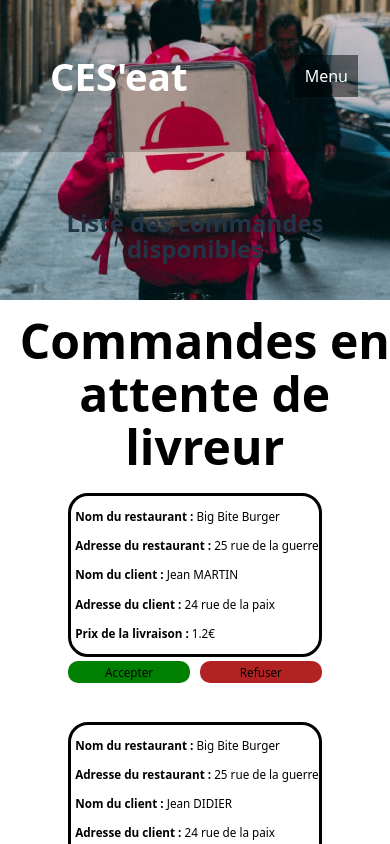
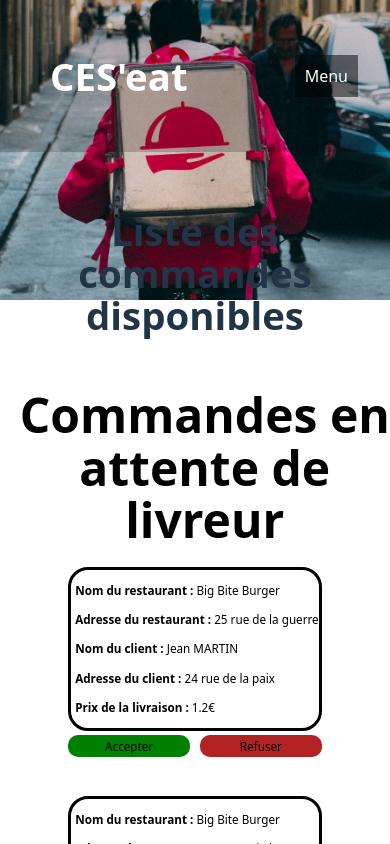
Before and after one commit to ValentinB03/WEB_Avance_Front, a React (Vite) app: page /livreur-commande in a window 390 px wide. Built offline with nearby package versions, Linux system fonts and the light colour scheme.

Commit message:
Modifs CSS

```diff
--- a/src/Restaurant/gestion_commande/restaurant-gestion-commande.css
+++ b/src/Restaurant/gestion_commande/restaurant-gestion-commande.css
@@ -1,3 +1,8 @@
+.titre-gestion_commande{
+    margin-top: -70px;          /* Ajuste la position du titre */
+    color: white;
+}
+
 .container {
     display: flex;
     flex-direction: row;
@@ -79,10 +84,6 @@
         display: none;
     }
 
-    .titre-panier{
-        font-size: 2rem;
-    }
-
     .etat-commande {
         flex-direction: column;
     }
@@ -91,8 +92,8 @@
         font-size: 1.2rem;
     }
 
-    .titre-panier{
-        font-size: 1.5rem;
+    .titre-gestion_commande{
+        margin-top: -90px;          /* Ajuste la position du titre */
     }
 
     .bouton-commande, .bouton-commande-attente{
--- a/src/Restaurant/gestion_commande/restaurant-gestion-commande.jsx
+++ b/src/Restaurant/gestion_commande/restaurant-gestion-commande.jsx
@@ -20,7 +20,7 @@
             <NavBar />
             <img src={background} alt="Background" className="background-image-panier" />
 
-            <h1 className="titre-panier">Commandes en cours</h1>
+            <h1 className="titre-gestion_commande">Commandes en cours</h1>
             <div className={"container"}>
                 <div className={"CommandeEnCours"}>
                     <p>Commandes en cours</p>
--- a/src/Restaurant/profil-restaurant/profil-restaurant.css
+++ b/src/Restaurant/profil-restaurant/profil-restaurant.css
@@ -1,10 +1,3 @@
-.commentaires-piste_amelioration{
-    font-size: 1.5em;
-    color: #FF5F67;
-    font-weight: bold;
-}
-
-
 .background-image-profil_restaurant {
     width: 100%;
     height: 300px;
@@ -151,12 +144,6 @@
     justify-content: space-around;
 }
 
-.profil_restaurant-id-tableau{
-    border-right: 1px solid black;
-    min-width: 30px;
-    max-width: 30px;
-}
-
 .profil_restaurant-case-tableau{
     min-width: 160px;
     max-width: 160px;
--- a/src/Restaurant/profil-restaurant/profil-restaurant.jsx
+++ b/src/Restaurant/profil-restaurant/profil-restaurant.jsx
@@ -97,7 +97,6 @@
                     <div className="tableau-profil_restaurant-historique_commandes">
                         <div className="content-profil_restaurant-historique_commandes">
                             <div className="content-profil_restaurant-historique_commandes-header">
-                                <div className={"profil_restaurant-id-tableau"}>N°</div>
                                 <div className={"profil_restaurant-case-tableau"}>N° de commande</div>
                                 <div  className={"profil_restaurant-case-tableau"}>Date</div>
                                 <div className={"profil_restaurant-case-tableau"}>Etat de la commande</div>
@@ -107,7 +106,6 @@
                             </div>
                             {items_profil_restaurant_historique_commandes.map(items_profil_restaurant_historique_commandes => (
                                 <div key={items_profil_restaurant_historique_commandes.id} className="content-profil_restaurant-historique_commandes-line">
-                                    <p className={"profil_restaurant-id-tableau"}>{items_profil_restaurant_historique_commandes.id}</p>
                                     <p className={"profil_restaurant-case-tableau"}>{items_profil_restaurant_historique_commandes.id_commande}</p>
                                     <p className={"profil_restaurant-case-tableau"}>{items_profil_restaurant_historique_commandes.date_commande}</p>
                                     <p className={"profil_restaurant-case-tableau"}>{items_profil_restaurant_historique_commandes.statut_commande}</p>
@@ -117,8 +115,6 @@
                                 </div>
                             ))}
                         </div>
-                        <div className="commentaires-piste_amelioration" >Je pense qu'on devrais retirer la première colonne qui ne sert à rien puisque les numéros
-                            ne représentent rien de particulier. C'est juste un numéro d'ordre d'affichage sur les 10 dernières commandes.</div>
                     </div>`
                 </div>
             </form>
```
